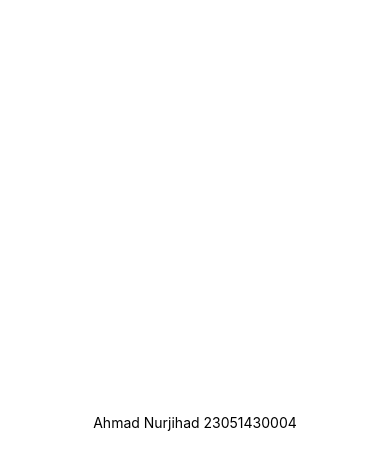
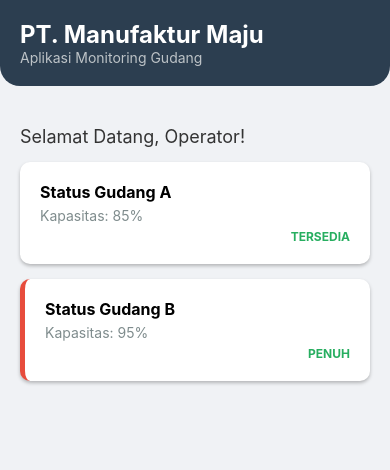
Before and after one commit to ahmadnurjihad2023-lgtm/PraktikumWebMob_TekInd_2026, a React Native app in the folder Pertemuan14_23051430004_AhmadNurjihad/: screen / in a window 390 px wide. Shown: the top 470 px of the page. Built offline with nearby package versions, Linux system fonts and the light colour scheme.

Commit message:
langkah 2 - Update App.js Dashboard Monitoring Gudang PT Manufaktur Maju

```diff
--- a/Pertemuan14_23051430004_AhmadNurjihad/App.js
+++ b/Pertemuan14_23051430004_AhmadNurjihad/App.js
@@ -1,20 +1,93 @@
-import { StatusBar } from 'expo-status-bar';
-import { StyleSheet, Text, View } from 'react-native';
-
+import { StatusBar } from "expo-status-bar";
+import { StyleSheet, Text, View, SafeAreaView, Platform } from "react-native";
 export default function App() {
   return (
-    <View style={styles.container}>
-      <Text>Ahmad Nurjihad 23051430004</Text>
+    <SafeAreaView style={styles.container}>
       <StatusBar style="auto" />
-    </View>
+      {/* Bagian Header */}
+      <View style={styles.header}>
+        <Text style={styles.headerTitle}>PT. Manufaktur Maju</Text>
+        <Text style={styles.headerSubtitle}>Aplikasi Monitoring Gudang</Text>
+      </View>
+      {/* Bagian Konten Utama */}
+      <View style={styles.content}>
+        <Text style={styles.welcomeText}>Selamat Datang, Operator!</Text>
+        <View style={styles.card}>
+          <Text style={styles.cardTitle}>Status Gudang A</Text>
+          <Text style={styles.cardValue}>Kapasitas: 85%</Text>
+          <Text style={styles.cardStatus}>TERSEDIA</Text>
+        </View>
+        <View style={[styles.card, styles.cardWarning]}>
+          <Text style={styles.cardTitle}>Status Gudang B</Text>
+          <Text style={styles.cardValue}>Kapasitas: 95%</Text>
+          <Text style={styles.cardStatus}>PENUH</Text>
+        </View>
+      </View>
+    </SafeAreaView>
   );
 }
-
+// Styling menggunakan StyleSheet (seperti CSS tapi object JS)
 const styles = StyleSheet.create({
   container: {
-    flex: 1,
-    backgroundColor: '#fff',
-    alignItems: 'center',
-    justifyContent: 'center',
+    flex: 1, // Artinya layar penuh
+    backgroundColor: "#f0f2f5",
+    paddingTop: Platform.OS === "android" ? 25 : 0, // Padding khusus Android status bar
+  },
+  header: {
+    backgroundColor: "#2c3e50",
+    padding: 20,
+    borderBottomLeftRadius: 20,
+    borderBottomRightRadius: 20,
+    marginBottom: 20,
+    elevation: 5, // Shadow di Android
+  },
+  headerTitle: {
+    color: "white",
+    fontSize: 24,
+    fontWeight: "bold",
+  },
+  headerSubtitle: {
+    color: "#bdc3c7",
+    fontSize: 14,
+  },
+  content: {
+    padding: 20,
+  },
+  welcomeText: {
+    fontSize: 18,
+    marginBottom: 15,
+    color: "#333",
+  },
+  card: {
+    backgroundColor: "white",
+    padding: 20,
+    borderRadius: 10,
+    marginBottom: 15,
+    // Shadow khusus iOS dan Android
+    shadowColor: "#000",
+    shadowOffset: { width: 0, height: 2 },
+    shadowOpacity: 0.25,
+    shadowRadius: 3.84,
+    elevation: 5,
+  },
+  cardWarning: {
+    borderLeftWidth: 5,
+    borderLeftColor: "#e74c3c",
+  },
+  cardTitle: {
+    fontSize: 16,
+    fontWeight: "bold",
+    marginBottom: 5,
+  },
+  cardValue: {
+    fontSize: 14,
+    color: "#7f8c8d",
+  },
+  cardStatus: {
+    fontSize: 12,
+    fontWeight: "bold",
+    color: "#27ae60",
+    marginTop: 5,
+    textAlign: "right",
   },
 });
```
